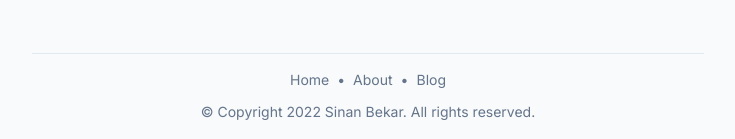
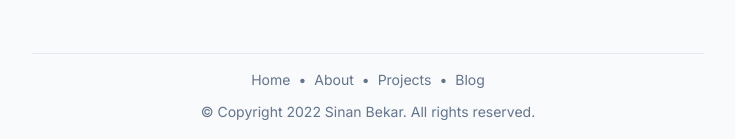
Before and after one commit to sinanbekar/sinan.engineer, a Next.js app: page / in a window 1280 px wide. Shown: the part 1347-1486 px from the top of the page, without its empty margins (272-1007 px from the left). Built offline with nearby package versions, Linux system fonts and the light colour scheme.

Commit message:
fix: add /projects link to the footer (#5)

```diff
--- a/src/components/Footer.tsx
+++ b/src/components/Footer.tsx
@@ -8,6 +8,8 @@ const Footer = () => (
       <span>•</span>
       <Link href="/about">About</Link>
       <span>•</span>
+      <Link href="/projects">Projects</Link>
+      <span>•</span>
       <Link href="/blog">Blog</Link>
     </div>
     <span className="m-3 mt-0 text-center text-sm text-slate-500 dark:text-slate-400">
```
